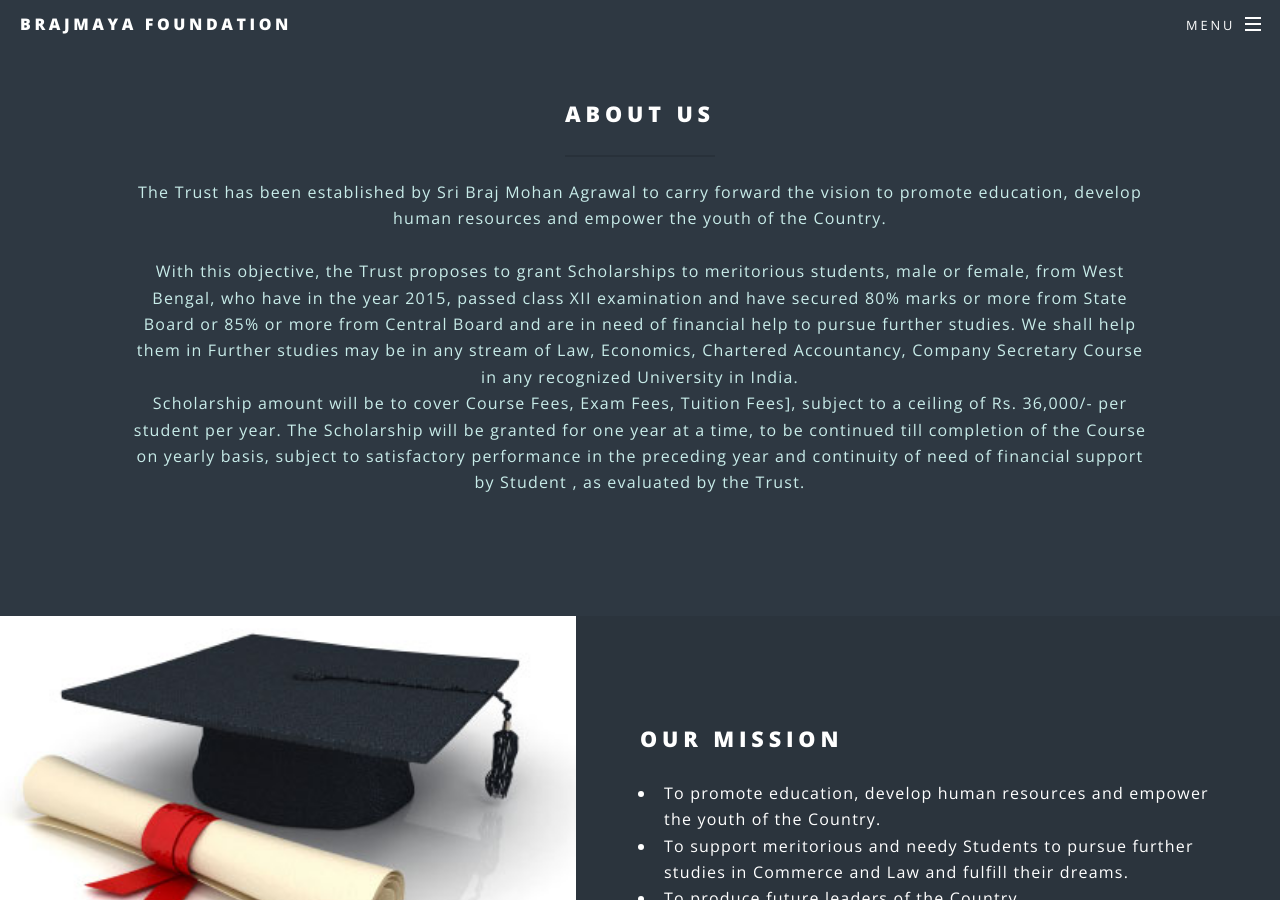
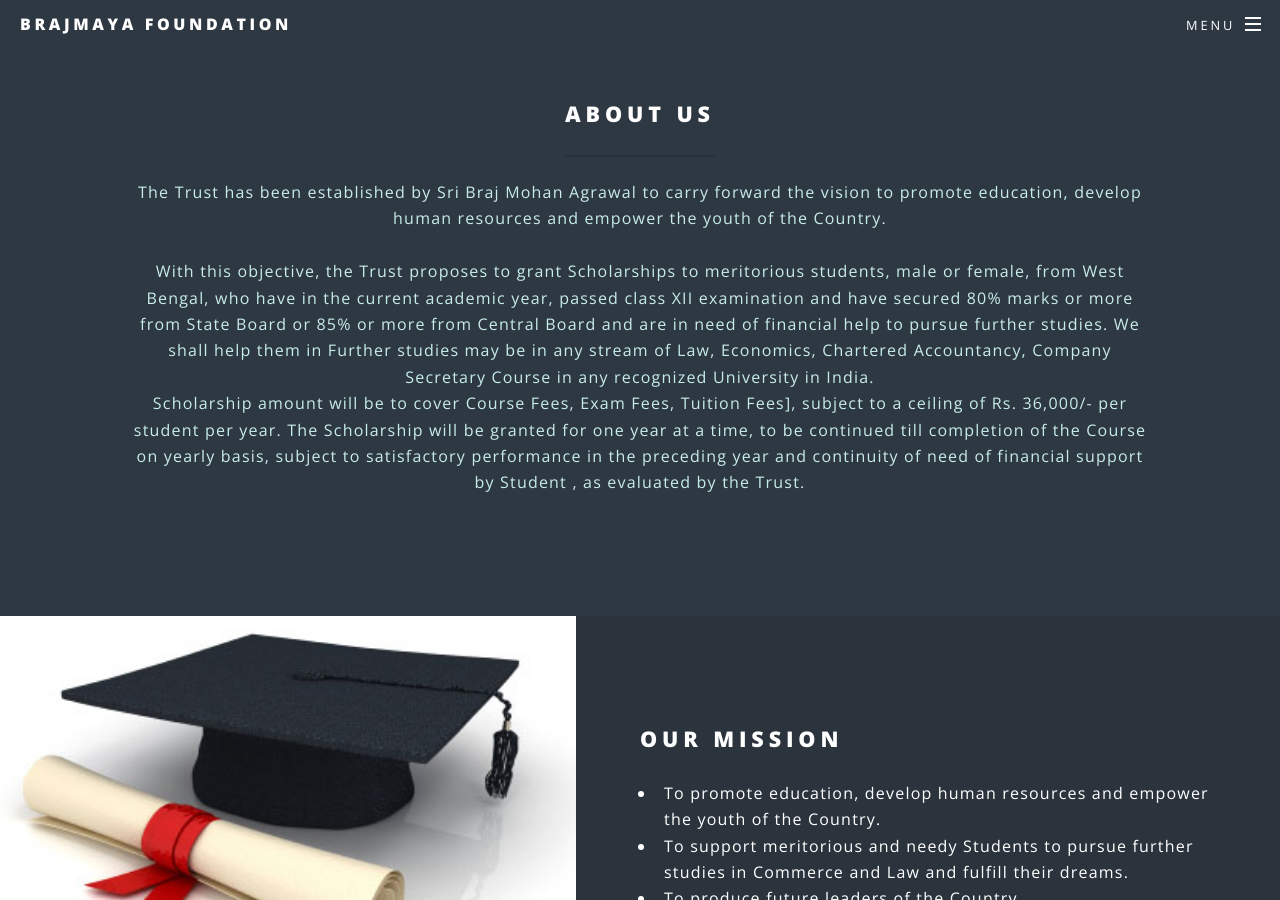
Before and after one commit to abhinavagrawal1995/brajmayafoundation, a Jekyll site: the page built from index.html, in a window 1280 px wide and 900 px high, scrolled down 901 px. Built offline with Jekyll 4.4.1, drawn with Linux system fonts in a browser that asks for light colours.

Commit message:
Update index.html

```diff
--- a/index.html
+++ b/index.html
@@ -20,7 +20,7 @@ layout: landing
 								<h2>About Us</h2>
 								<p>The Trust has been established by Sri Braj Mohan Agrawal to carry forward the vision to promote education, develop human resources and empower the youth of the Country.
 								<br/><br/>
-								With this objective, the Trust proposes to grant Scholarships to meritorious students, male or female, from West Bengal, who have in the year 2015, passed class XII examination and have secured 80% marks or more from State Board or 85% or more from Central Board and are in need of financial help to pursue further studies. We shall help them in Further studies may be in any stream of Law, Economics, Chartered Accountancy, Company Secretary Course in any recognized University in India.
+								With this objective, the Trust proposes to grant Scholarships to meritorious students, male or female, from West Bengal, who have in the current academic year, passed class XII examination and have secured 80% marks or more from State Board or 85% or more from Central Board and are in need of financial help to pursue further studies. We shall help them in Further studies may be in any stream of Law, Economics, Chartered Accountancy, Company Secretary Course in any recognized University in India.
 <br/>
 Scholarship amount will be to cover Course Fees, Exam Fees, Tuition Fees], subject to a ceiling of Rs. 36,000/- per student per year. The Scholarship will be granted for one year at a time, to be continued till completion of the Course on yearly basis, subject to satisfactory performance in the preceding year and continuity of need of financial support by Student , as evaluated by the Trust.</p>
 							</header>
```
